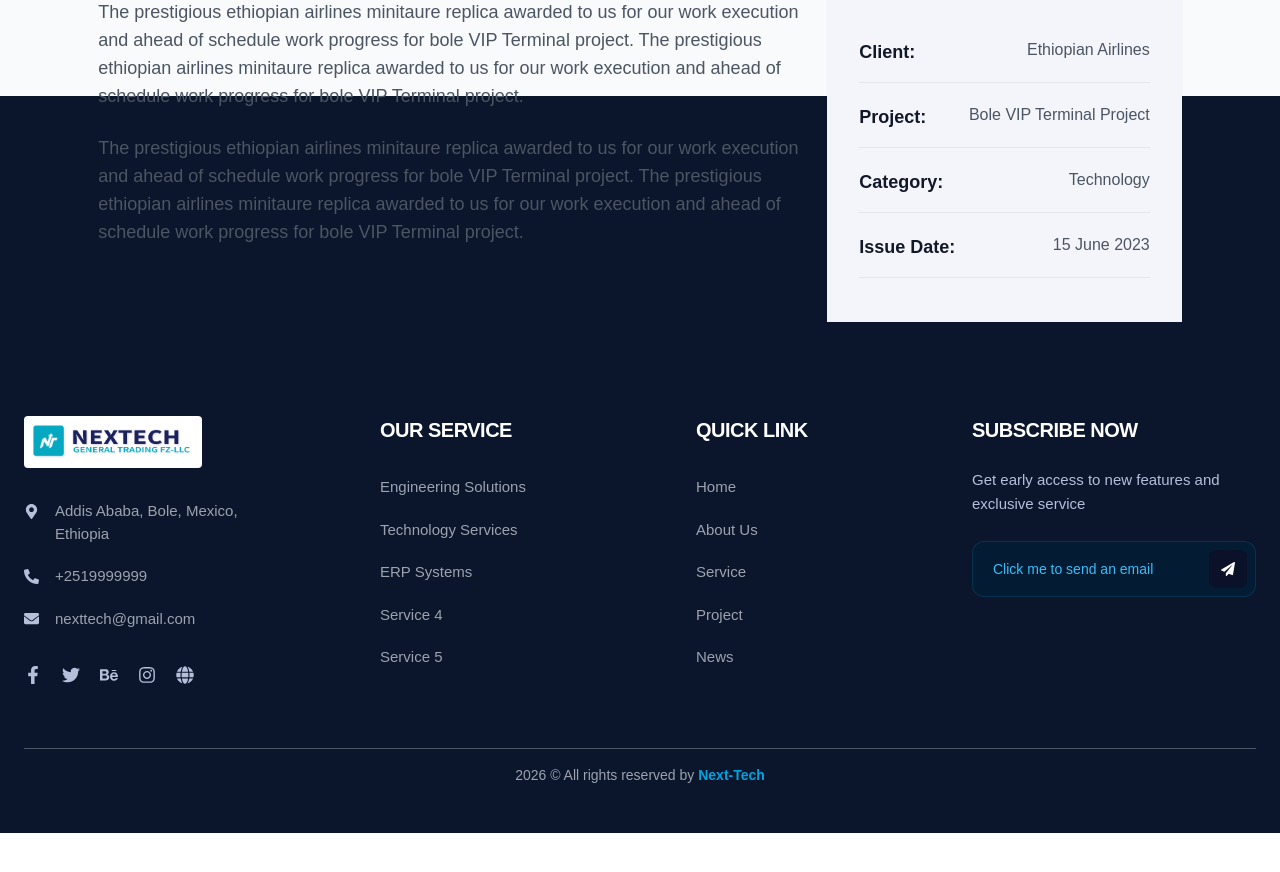
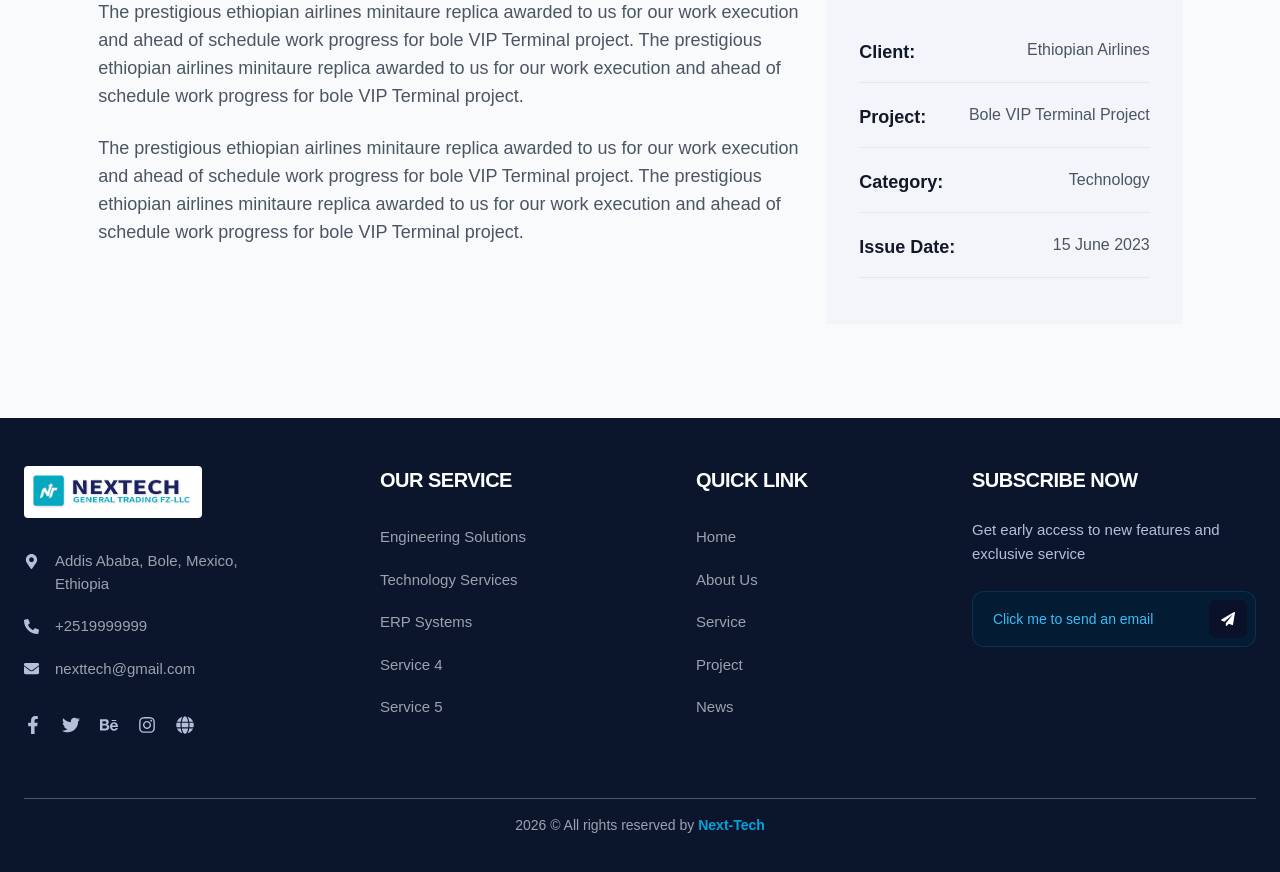
Before and after one commit to DavidIsDawit/NextTech_Project, a React (Vite) app: page /certificate/1 in a window 1280 px wide. Shown: the part 1364-2236 px from the top of the page. Before the commit the page ends 2197 px from the top, so only its background shows below. Built offline with nearby package versions, Linux system fonts and the light colour scheme.

Commit message:
last update

```diff
--- a/src/ui/AppLayout.jsx
+++ b/src/ui/AppLayout.jsx
@@ -9,6 +9,7 @@
 function AppLayout() {
   const location = useLocation();
   const banner = getBannerConfig(location.pathname);
+
   return (
     <div className="relative min-h-screen">
 
--- a/src/ui/Footer.jsx
+++ b/src/ui/Footer.jsx
@@ -1,19 +1,20 @@
-
 import { footerData } from '../data/FooterData';
 import {
   FaMapMarkerAlt, FaPhoneAlt, FaEnvelope, FaPaperPlane,
   FaFacebookF, FaTwitter, FaBehance, FaInstagram, FaGlobe
 } from 'react-icons/fa';
-
 import FooterModal from './Home Page/FooterModal';
 import { useState } from 'react';
-
+import { useLocation } from 'react-router-dom'; // Import useLocation
 
 const Footer = () => {
   const [isModalOpen, setIsModalOpen] = useState(false);
+  const location = useLocation(); // Initialize location
   const { logo, description, socials, categories, quickLinks, newsletter } = footerData;
 
-  // Map icon strings to actual components
+  // Check if current page is the Home page
+  const isHomePage = location.pathname === '/';
+
   const iconMap = {
     FaFacebookF: <FaFacebookF />,
     FaTwitter: <FaTwitter />,
@@ -23,11 +24,15 @@
   };
 
   return (
-    <footer className="bg-secondary text-gray-400 py-12 -mt-20 lg:pt-[20rem] px-6 font-sans lg:-mt-[322px] lg:bottom-0  z-1">
-      <div className="max-w-7xl mx-auto">
+    <footer className={`bg-secondary text-gray-400 px-6 font-sans relative z-10 ${
+      isHomePage
+        ? 'py-12 -mt-20 lg:pt-[20rem]' // Spacing for Home Page (with card overlap)
+        : 'py-12 mt-0'                 // Spacing for all other pages (clean look)
+    }`}>
+      <div className="max-w-[1550px] mx-auto">
         <div className="grid grid-cols-1 md:grid-cols-2 lg:grid-cols-4 gap-12 lg:gap-8">
 
-          {/* Column 1: Info & Social Media below Email */}
+          {/* Column 1: Info & Social Media */}
           <div className="flex flex-col space-y-8">
             <div className="bg-white p-2 inline-block rounded w-fit">
               <img src={logo} alt="Nextech Logo" className="h-9 w-auto" />
@@ -47,7 +52,6 @@
                 <p>{description.email}</p>
               </div>
 
-              {/* SOCIAL MEDIA ICONS PLACED HERE (Below Email) */}
               <div className="flex gap-5 pt-4">
                 {socials.map((social) => (
                   <a
@@ -87,7 +91,7 @@
           </div>
 
           {/* Column 4: Newsletter */}
-<div className="space-y-6 relative"> {/* Add 'relative' here */}
+          <div className="space-y-6 relative">
             <h4 className="text-white font-bold text-xl uppercase tracking-tight">{newsletter.title}</h4>
             <p className="text-[15px] leading-relaxed text-tertiary">{newsletter.subtitle}</p>
 
@@ -101,7 +105,6 @@
               </div>
             </button>
 
-  {/* The Modal is now inside this relative div */}
             <FooterModal
               isOpen={isModalOpen}
               onClose={() => setIsModalOpen(false)}
--- a/src/ui/Home Page/ClientGrid.jsx
+++ b/src/ui/Home Page/ClientGrid.jsx
@@ -3,7 +3,12 @@
 
 const LogoCard = ({ logo }) => (
   <div
-    className="w-full max-w-[170px] h-[59px] sm:max-w-[200px] sm:h-[85px] md:max-w-[220px] md:h-[95px] lg:w-[360px] lg:h-[80px] xl:w-[480px] xl:h-[80px] 2xl:w-[600px] 2xl:h-[100px]
+    className="w-full max-w-[170px] h-[59px]
+               sm:max-w-[200px] sm:h-[85px]
+               md:max-w-[220px] md:h-[95px]
+               lg:max-w-[360px] lg:h-[80px]
+               xl:w-[480px] xl:h-[80px]
+               2xl:w-[600px] 2xl:h-[100px]
 
       bg-white rounded-[8px] md:rounded-[15px]
       shadow-[0px_15px_40px_rgba(176,190,210,0.25)]
--- a/src/ui/Home Page/FooterCard.jsx
+++ b/src/ui/Home Page/FooterCard.jsx
@@ -4,8 +4,8 @@
 import { Link } from "react-router-dom";
 export default function FooterCard() {
   return (
-    <section className="px-4 pb-12 lg:pb-[90px]">
-      <div className="max-w-7xl mx-auto bg-[#0A142F] rounded-[16px] overflow-hidden relative min-h-[300px] flex items-center z-10">
+    <section className="px-4 pb-12 lg:pb-[90px] translate-y-5 lg:translate-y-60 relative z-20">
+      <div className="max-w-7xl mx-auto bg-[#0A142F] rounded-[16px] overflow-hidden relative min-h-[480px] flex items-center ">
 
 
 
--- a/src/ui/Navbar.jsx
+++ b/src/ui/Navbar.jsx
@@ -39,14 +39,13 @@
   ];
 
   return (
-
     <div className={`w-full z-50 transition-all duration-300
       ${(!isHomePage || isSticky)
           ? 'fixed top-0 left-0 pt-0 px-0'
           : 'relative pt-0 px-0 lg:pt-8 lg:px-12'
       }`}>
 
-      <nav className={`w-full transition-all duration-300 shadow-xl
+      <nav className={`w-full transition-all duration-300 shadow-xl bg-white
         ${(isSticky || !isHomePage)
           ? 'lg:max-w-full lg:rounded-none'
           : 'lg:max-w-[100rem] lg:mx-auto lg:rounded-[35px] overflow-hidden'
@@ -54,7 +53,9 @@
 
         {/* --- TOP BAR (Only visible on Home page) --- */}
         {(!isSticky && isHomePage) && (
-          <div className="bg-secondary text-white py-4 px-8 md:px-12 lg:flex justify-between items-center text-[16px] hidden ">
+          <div className="bg-secondary text-white py-4">
+             {/* Added Container for alignment */}
+            <div className="max-w-[100rem] mx-auto px-8 md:px-12 lg:flex justify-between items-center text-[16px] hidden">
                 <div className="lg:flex items-center gap-8">
                 <div className="flex items-center gap-3">
                     <span className="font-light">location: Addis Ababa, bole, Ethiopia</span>
@@ -65,20 +66,24 @@
                 </div>
 
                 <div className="flex items-center gap-6 text-white ml-auto lg:ml-0">
-              <FaFacebookF className="cursor-pointer  hover:text-primary text-lg" />
-              <FaInstagram className="cursor-pointer  hover:text-primary text-lg" />
-              <FaTwitter className="cursor-pointer    hover:text-primary text-lg" />
-              <FaGlobe className="cursor-pointer      hover:text-primary text-lg" />
+                <FaFacebookF className="cursor-pointer hover:text-primary text-lg" />
+                <FaInstagram className="cursor-pointer hover:text-primary text-lg" />
+                <FaTwitter className="cursor-pointer hover:text-primary text-lg" />
+                <FaGlobe className="cursor-pointer hover:text-primary text-lg" />
+                </div>
             </div>
           </div>
         )}
 
-
        {/* --- MAIN NAVBAR --- */}
-<div className={`bg-white px-4 lg:px-10 transition-all duration-300 flex justify-between items-center
+        <div className={`transition-all duration-300 w-full`}>
+            {/* CRITICAL FIX: This container below ensures the logo and links
+               stay in the "middle" even when the navbar background is full-width.
+            */}
+            <div className={`max-w-[100rem] mx-auto px-4 lg:px-10 flex justify-between items-center
                 ${(isSticky || !isHomePage) ? 'lg:py-3 py-4' : 'lg:py-2 py-4'}`}>
 
-  {/* 1. Logo Container (Fixed width or flex-1 to balance the right side) */}
+                {/* 1. Logo Container */}
                 <div className="flex items-center flex-1">
                     <img src={NextTechLogo} alt="NextTech Logo" className="lg:h-20 lg:w-44 object-contain w-[200px] h-[55px]" />
                 </div>
@@ -90,7 +95,7 @@
                         key={link.name}
                         to={link.href}
                         className={({ isActive }) =>
-          `text-[16px]  transition-colors hover:text-[#00acee] ${isActive ? 'text-primary' : 'text-[#0B162C]'}`
+                        `text-[16px] transition-colors hover:text-[#00acee] ${isActive ? 'text-primary' : 'text-[#0B162C]'}`
                         }
                     >
                         {link.name}
@@ -98,18 +103,18 @@
                     ))}
                 </div>
 
-  {/* 3. Right Side Spacing/Mobile Menu (Flex-1 to match logo side and keep center perfect) */}
+                {/* 3. Right Side */}
                 <div className="flex flex-1 justify-end">
                     <button onClick={() => setIsOpen(true)} className="lg:hidden p-3 text-secondary">
                         <FaBars size={32} />
                     </button>
-
-    {/* If you add a "Get Started" button later, it lives here */}
+                </div>
             </div>
         </div>
       </nav>
 
-      {/* --- MOBILE SIDEBAR (EXACTLY AS YOUR ORIGINAL) --- */}
+      {/* --- MOBILE SIDEBAR --- */}
+      {/* ... (Mobile Sidebar remains exactly as your original) ... */}
       {isOpen && (
         <div className="fixed inset-0 bg-white z-[100] flex flex-col overflow-y-auto">
           <div className="px-2 py-4 flex justify-between items-center">
@@ -129,8 +134,7 @@
                 to={link.href}
                 onClick={() => setIsOpen(false)}
                 className={({ isActive }) =>
-                  `uppercase font-black text-lg  pb-2 transition-all ${isActive ? 'text-primary ' : 'text-secondary '
-                  }`
+                  `uppercase font-black text-lg pb-2 transition-all ${isActive ? 'text-primary ' : 'text-secondary '}`
                 }
               >
                 {link.name}
@@ -139,7 +143,6 @@
           </div>
 
           <div className="mt-auto bg-[#eafcff] px-10 py-4 space-y-8">
-
             <h3 className="text-[#0a1128] text-3xl mb-4 text-center font-normal">Contact Info</h3>
             <div className="flex gap-5 items-start">
               <div className="min-w-[48px] h-[48px] border-2 border-primary rounded-lg flex items-center justify-center text-primary bg-white">
@@ -147,29 +150,21 @@
               </div>
               <p className="text-base text-gray-700 font-medium">Bole, Welo-Sefer, st 4090, Addis Ababa, Ethiopia</p>
             </div>
-
             <div className="flex gap-5 items-center">
               <div className="min-w-[48px] h-[48px] border-2 border-primary rounded-lg flex items-center justify-center text-primary bg-white">
                 <FaPhone size={22} />
               </div>
               <p className="text-lg text-gray-700 font-medium">+251 911 109851</p>
             </div>
-
             <div className="flex gap-5 items-center">
               <div className="min-w-[48px] h-[48px] border-2 border-primary rounded-lg flex items-center justify-center text-primary bg-white">
                 <HiOutlineMailOpen size={22} />
               </div>
               <p className="text-lg text-gray-700 font-medium">info@gaenginering.et</p>
             </div>
-
-
           </div>
           <div className="flex justify-center py-4">
-          <Button
-            as={Link}
-            to="/contacts"
-            variant="primary"
-            size="xl">
+            <Button as={Link} to="/contacts" variant="primary" size="xl">
                 Send Message
             </Button>
           </div>
```
Lines whose indentation alone changed are shown as unchanged.
